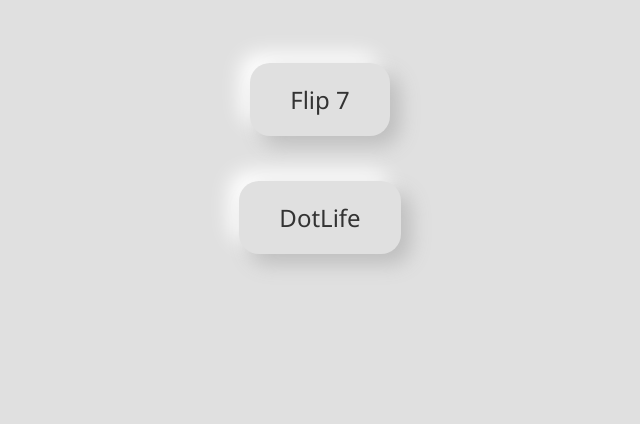
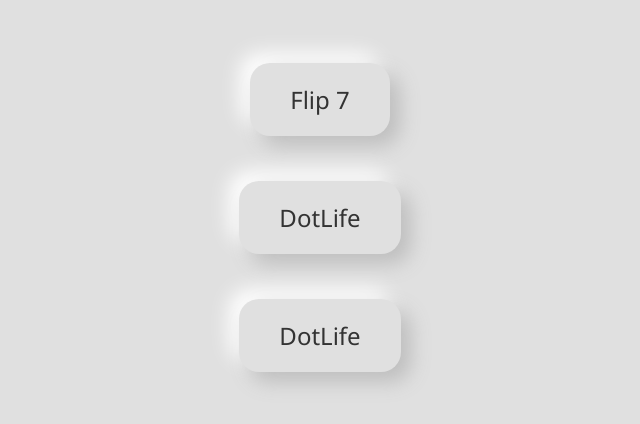
Before and after one commit to Wuwi09/Wuwi09.github.io, a plain HTML site: page index.html in a window 1280 px wide. Shown: the part 162-586 px from the top of the page, without its empty margins (320-960 px from the left). Drawn offline with Linux system fonts and the light colour scheme.

Commit message:
Add link to lernzettelPetitPrince.html

```diff
--- a/index.html
+++ b/index.html
@@ -44,5 +44,6 @@
   <h1>My Tools</h1>
   <a class="card-link" href="flip7.html">Flip 7</a>
   <a class="card-link" href="dotlife.html">DotLife</a>
+  <a class="card-link" href=lernzettelPetitPrince.html">DotLife</a>
 </body>
 </html>
```
